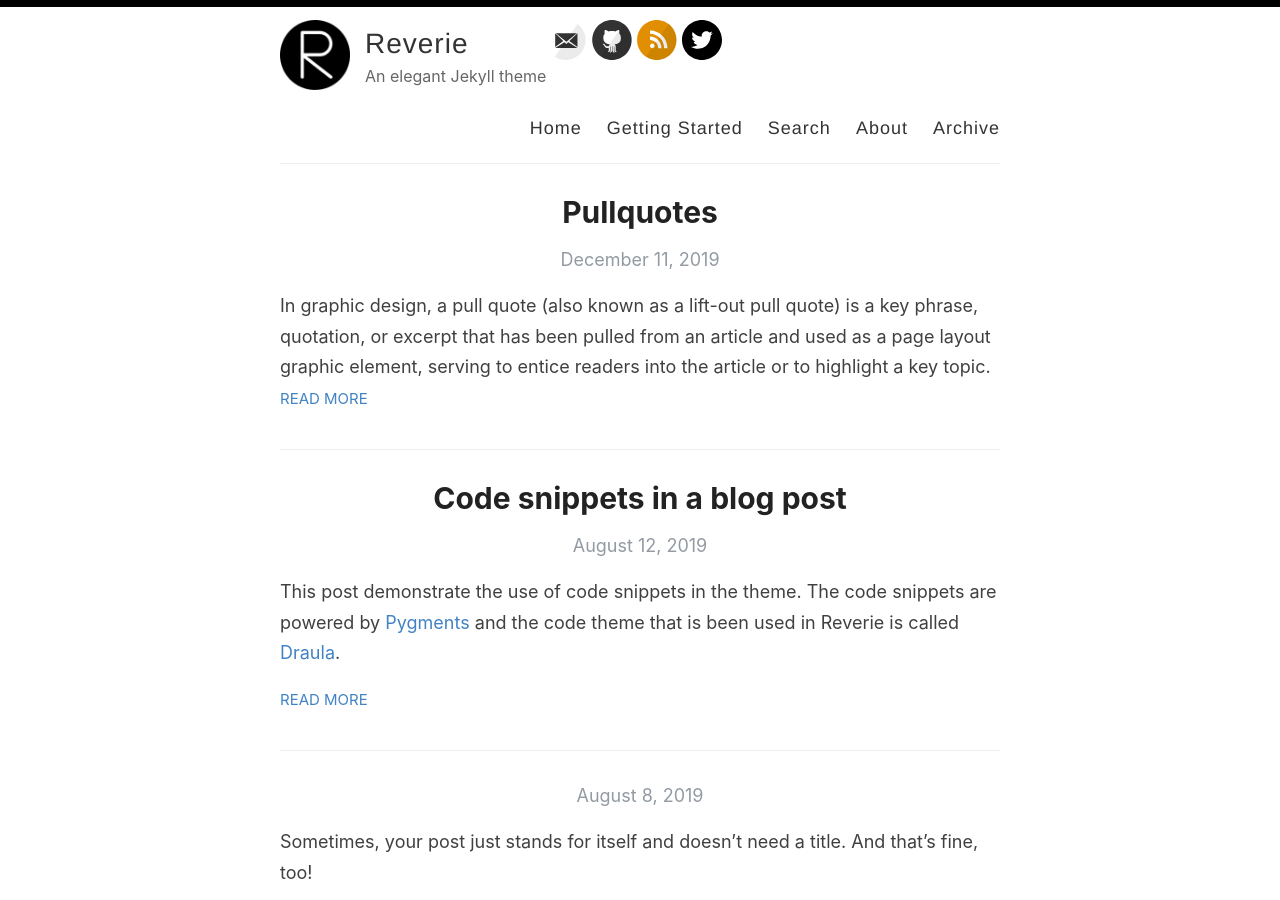
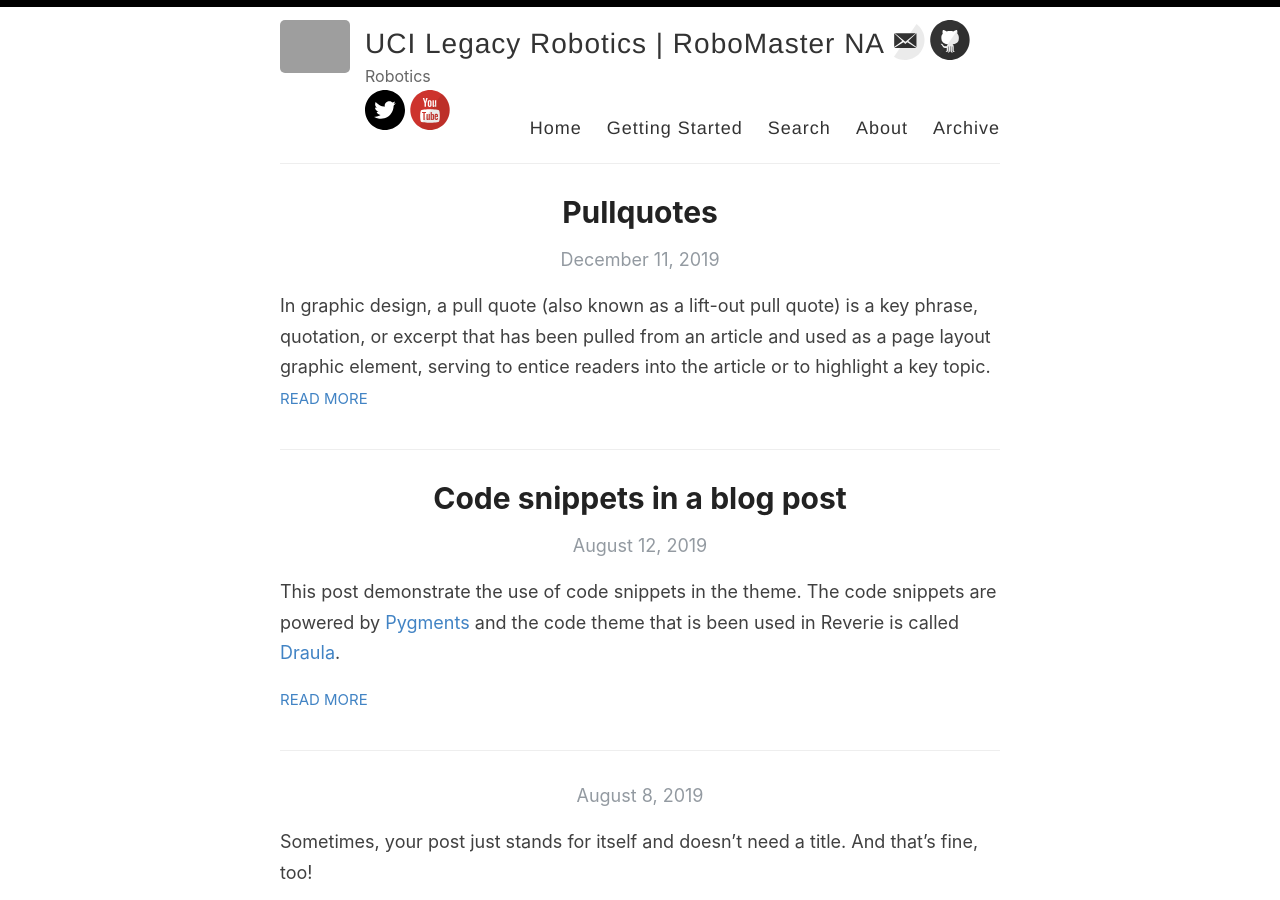
Before and after one commit to LegacyRobots/legacyrobots.github.io, a Jekyll site: the page built from index.html, in a window 1280 px wide and 900 px high. Built offline with Jekyll 4.4.1, drawn with Linux system fonts in a browser that asks for light colours; the list of posts is cut into pages by our own code; grey boxes are pictures that could not be loaded.

Commit message:
Update _config.yml

```diff
--- a/_config.yml
+++ b/_config.yml
@@ -3,16 +3,16 @@
 #
 
 # Name of your site (displayed in the header)
-name: Reverie
+name: UCI Legacy Robotics | RoboMaster NA
 
 # Name of the author
-author: Amit Merchant
+author: UCI Legacy
 
 # Short bio or description (displayed in the header)
-description: An elegant Jekyll theme
+description: Robotics
 
 # URL of your avatar or profile pic (you could use your GitHub profile pic)
-avatar: /images/reverie.png
+avatar: /images/Legacy_v2.png
 
 #
 # Flags below are optional
@@ -21,17 +21,17 @@ avatar: /images/reverie.png
 # Includes an icon in the footer for each username you enter
 footer-links:
   dribbble:
-  email: amit.d.merchant@gmail.com
+  email: uci.legacyrobots@gmail.com
   facebook:
   flickr:
-  github: amitmerchant1990/reverie
+  github: legacyrobots
   instagram:
   linkedin:
   pinterest:
-  rss: rss
-  twitter: amit_merchant
+  rss:
+  twitter: legacyuci
   stackoverflow:
-  youtube: # channel/<your_long_string> or user/<user-name>
+  youtube: channel/UCb2OITN-Hyx2fbWXD7z0uCA # channel/<your_long_string> or user/<user-name>
   googleplus: # anything in your profile username that comes after plus.google.com/
   playconsole:
 
```
